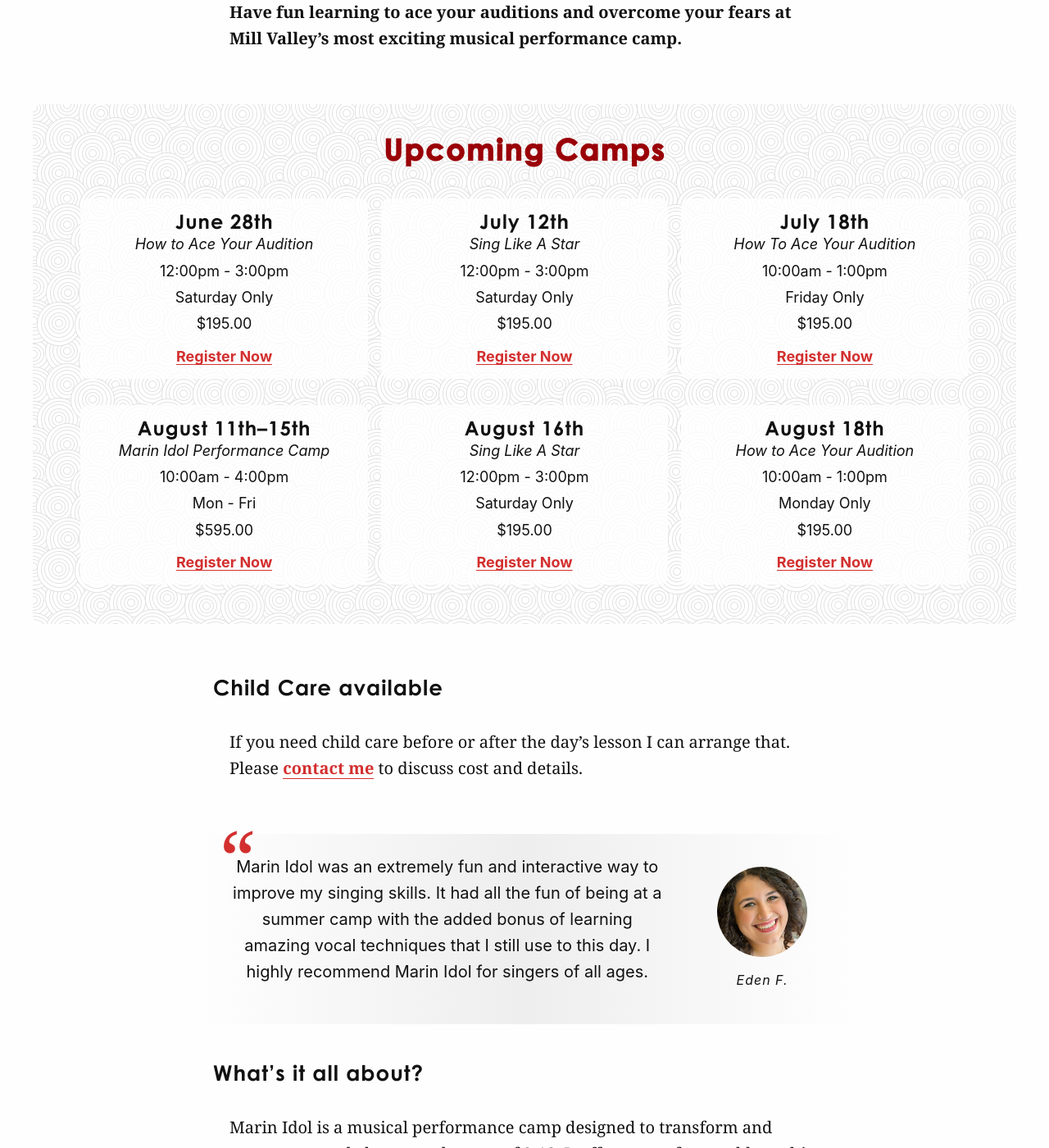
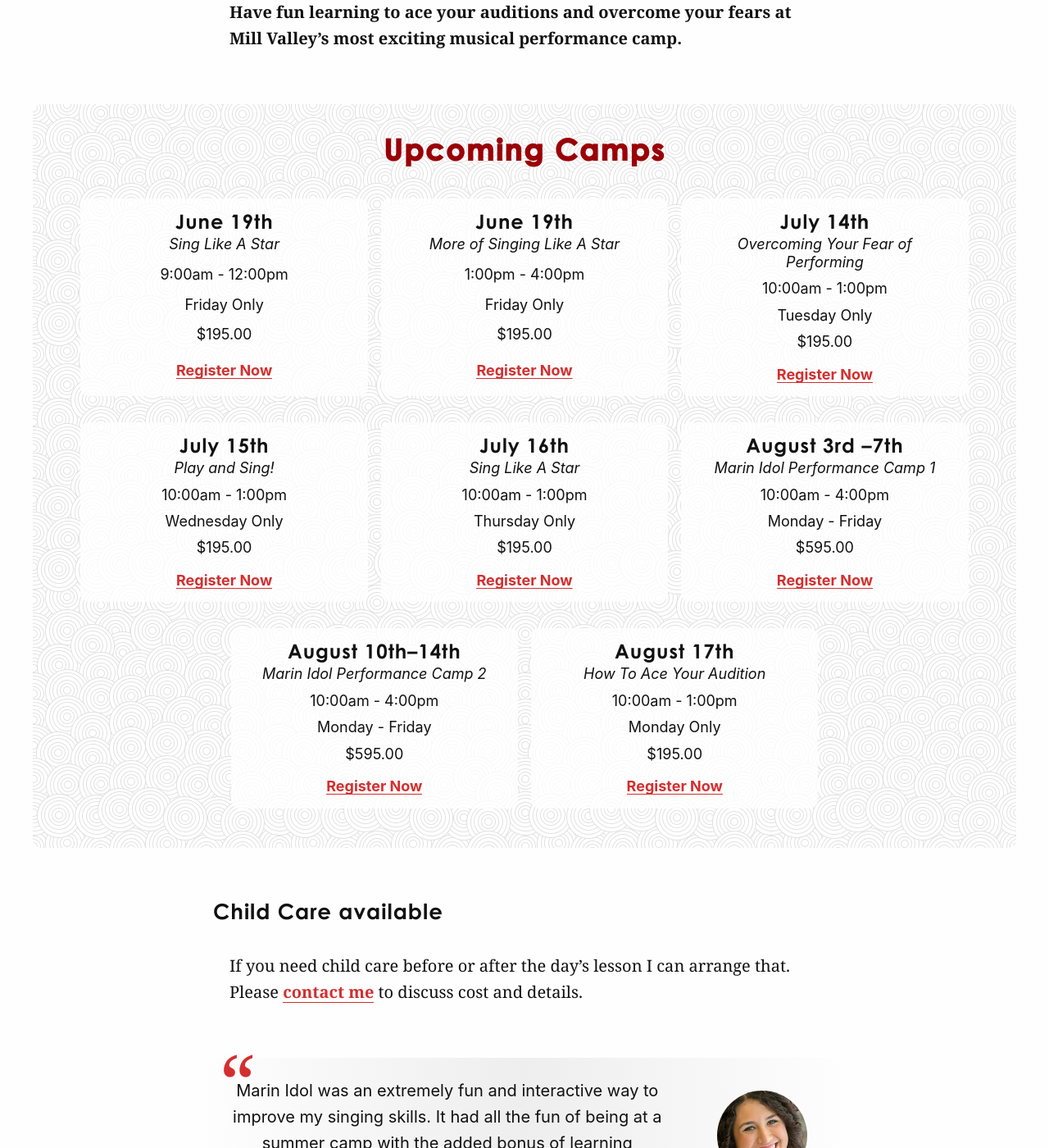
Before and after one commit to cchaiken/ccms, a Jekyll site: the page built from marin-idol-performance-camps.md, in a window 1280 px wide and 1400 px high, scrolled down 1133 px. Shown: the whole window at 82% size. Built offline with Jekyll 4.4.1, drawn with Linux system fonts in a browser that asks for light colours; some web fonts are replaced.

Commit message:
Updated Marin Idol Performance Camps

```diff
--- a/marin-idol-performance-camps.md
+++ b/marin-idol-performance-camps.md
@@ -10,53 +10,69 @@
   sub: Marin Idol Performance Camps
 newsletter: true
 camps:
-- start_date: 2025-06-28 00:00:00 Z
-  end_date: 2025-06-28 00:00:00 Z
-  description: How to Ace Your Audition
-  times: 12:00pm - 3:00pm
-  days: Saturday Only
-  cost: "$195.00"
-  eventbrite: <a href="https://www.eventbrite.com/e/how-to-ace-your-audition-tickets-1397761104089?aff=oddtdtcreator"
-    target="_blank" rel="noreferrer">Register Now</a>
-- start_date: 2025-07-12 00:00:00 Z
-  end_date: 2025-07-12 00:00:00 Z
+- start_date: 2026-06-19 00:00:00 Z
+  end_date: 2026-06-19 00:00:00 Z
   description: Sing Like A Star
-  times: 12:00pm - 3:00pm
-  days: Saturday Only
-  cost: "$195.00"
-  eventbrite: <a href="https://www.eventbrite.com/e/sing-like-a-star-tickets-1397783681619?aff=oddtdtcreator"
-    target="_blank" rel="noreferrer">Register Now</a>
-- start_date: 2025-07-18 00:00:00 Z
-  end_date: 2025-07-18 00:00:00 Z
-  description: How To Ace Your Audition
-  times: 10:00am - 1:00pm
+  times: 9:00am - 12:00pm
   days: Friday Only
   cost: "$195.00"
-  eventbrite: <a href="https://www.eventbrite.com/e/how-to-ace-your-audition-tickets-1397762087029?aff=oddtdtcreator"
+  eventbrite: <a href="https://www.eventbrite.com/e/sing-like-a-star-tickets-1986243975198?aff=oddtdtcreator"
     target="_blank" rel="noreferrer">Register Now</a>
-- start_date: 2025-08-11 00:00:00 Z
-  end_date: 2025-08-15 00:00:00 Z
-  description: Marin Idol Performance Camp
+- start_date: 2026-06-19 00:00:00 Z
+  end_date: 2026-06-19 00:00:00 Z
+  description: More of Singing Like A Star
+  times: 1:00pm - 4:00pm
+  days: Friday Only
+  cost: "$195.00"
+  eventbrite: <a href="https://www.eventbrite.com/e/more-of-singing-like-a-star-tickets-1986290518410?aff=oddtdtcreator"
+    target="_blank" rel="noreferrer">Register Now</a>
+- start_date: 2026-07-14 00:00:00 Z
+  end_date: 2026-07-14 00:00:00 Z
+  description: Overcoming Your Fear of Performing
+  times: 10:00am - 1:00pm
+  days: Tuesday Only
+  cost: "$195.00"
+  eventbrite: <a href="https://www.eventbrite.com/e/overcoming-your-fear-of-performing-tickets-1986289959739?aff=oddtdtcreator"
+    target="_blank" rel="noreferrer">Register Now</a>
+- start_date: 2026-07-15 00:00:00 Z
+  end_date: 2026-07-15 00:00:00 Z
+  description: Play and Sing!
+  times: 10:00am - 1:00pm
+  days: Wednesday Only
+  cost: "$195.00"
+  eventbrite: <a href="https://www.eventbrite.com/e/play-and-sing-tickets-1986290194441?aff=oddtdtcreator"
+    target="_blank" rel="noreferrer">Register Now</a>
+- start_date: 2026-07-16 00:00:00 Z
+  end_date: 2026-07-16 00:00:00 Z
+  description: Sing Like A Star
+  times: 10:00am - 1:00pm
+  days: Thursday Only
+  cost: "$195.00"
+  eventbrite: <a href="https://www.eventbrite.com/e/sing-like-a-star-tickets-1986290368963?aff=oddtdtcreator"
+    target="_blank" rel="noreferrer">Register Now</a>
+- start_date: 2026-08-03 00:00:00 Z
+  end_date: 2026-08-07 00:00:00 Z
+  description: Marin Idol Performance Camp 1
   times: 10:00am - 4:00pm
-  days: Mon - Fri
+  days: Monday - Friday
   cost: "$595.00"
-  eventbrite: <a href="https://www.eventbrite.com/e/marin-idol-performance-camp-tickets-1397796289329?aff=oddtdtcreator"
+  eventbrite: <a href="https://www.eventbrite.com/e/marin-idol-performance-camp-1-tickets-1986249355290?aff=oddtdtcreator"
     target="_blank" rel="noreferrer">Register Now</a>
-- start_date: 2025-08-16 00:00:00 Z
-  end_date: 2025-08-16 00:00:00 Z
-  description: Sing Like A Star
-  times: 12:00pm - 3:00pm
-  days: Saturday Only
-  cost: "$195.00"
-  eventbrite: <a href="https://www.eventbrite.com/e/sing-like-a-star-tickets-1397795527049?aff=oddtdtcreator"
+- start_date: 2026-08-10 00:00:00 Z
+  end_date: 2026-08-14 00:00:00 Z
+  description: Marin Idol Performance Camp 2
+  times: 10:00am - 4:00pm
+  days: Monday - Friday
+  cost: "$595.00"
+  eventbrite: <a href="https://www.eventbrite.com/e/marin-idol-performance-camp-2-tickets-1986288245612?aff=oddtdtcreator"
     target="_blank" rel="noreferrer">Register Now</a>
-- start_date: 2025-08-18 00:00:00 Z
-  end_date: 2025-08-18 00:00:00 Z
-  description: How to Ace Your Audition
+- start_date: 2026-08-17 00:00:00 Z
+  end_date: 2026-08-17 00:00:00 Z
+  description: How To Ace Your Audition
   times: 10:00am - 1:00pm
   days: Monday Only
   cost: "$195.00"
-  eventbrite: <a href="https://www.eventbrite.com/e/how-to-ace-your-audition-tickets-1397764103059?aff=oddtdtcreator"
+  eventbrite: <a href="https://www.eventbrite.com/e/how-to-ace-your-audition-tickets-1986289735067?aff=oddtdtcreator"
     target="_blank" rel="noreferrer">Register Now</a>
 testimonials:
 - name: Eden F.
```
